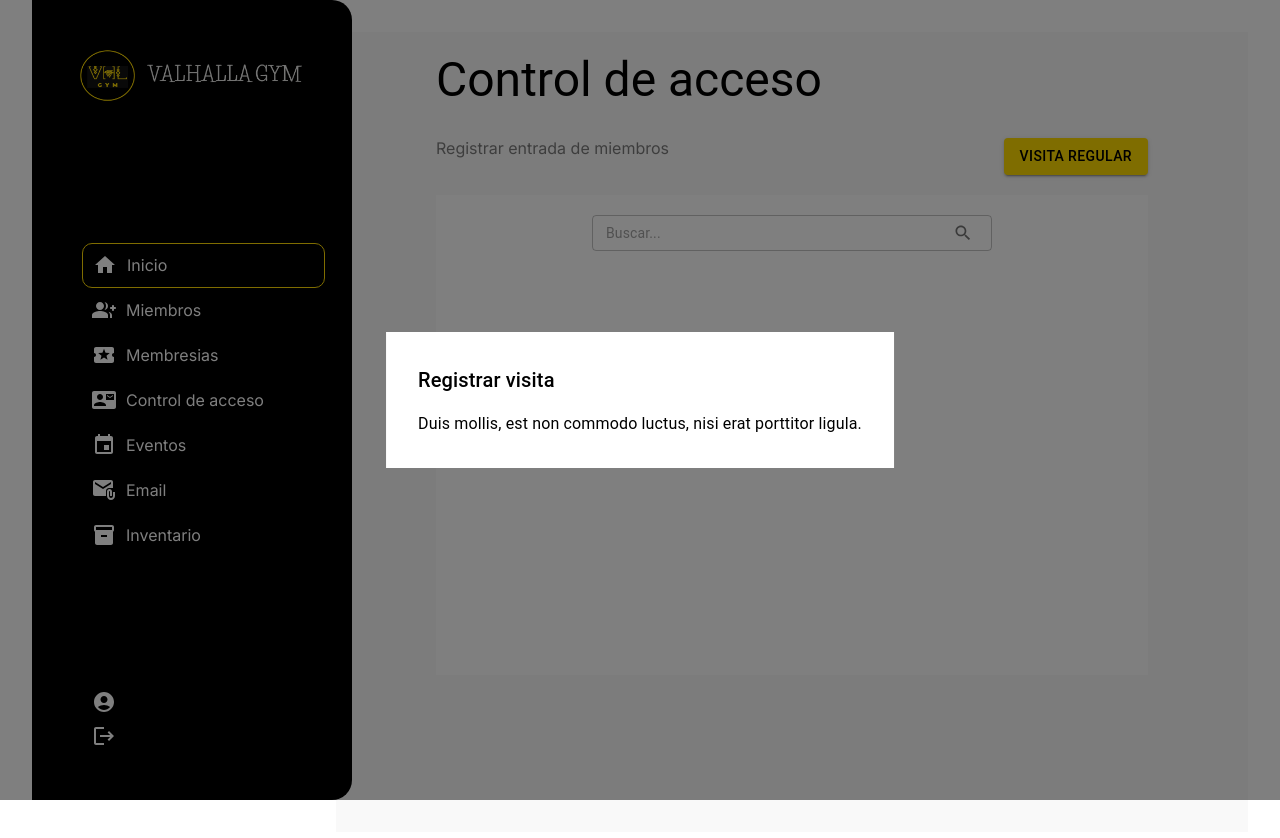
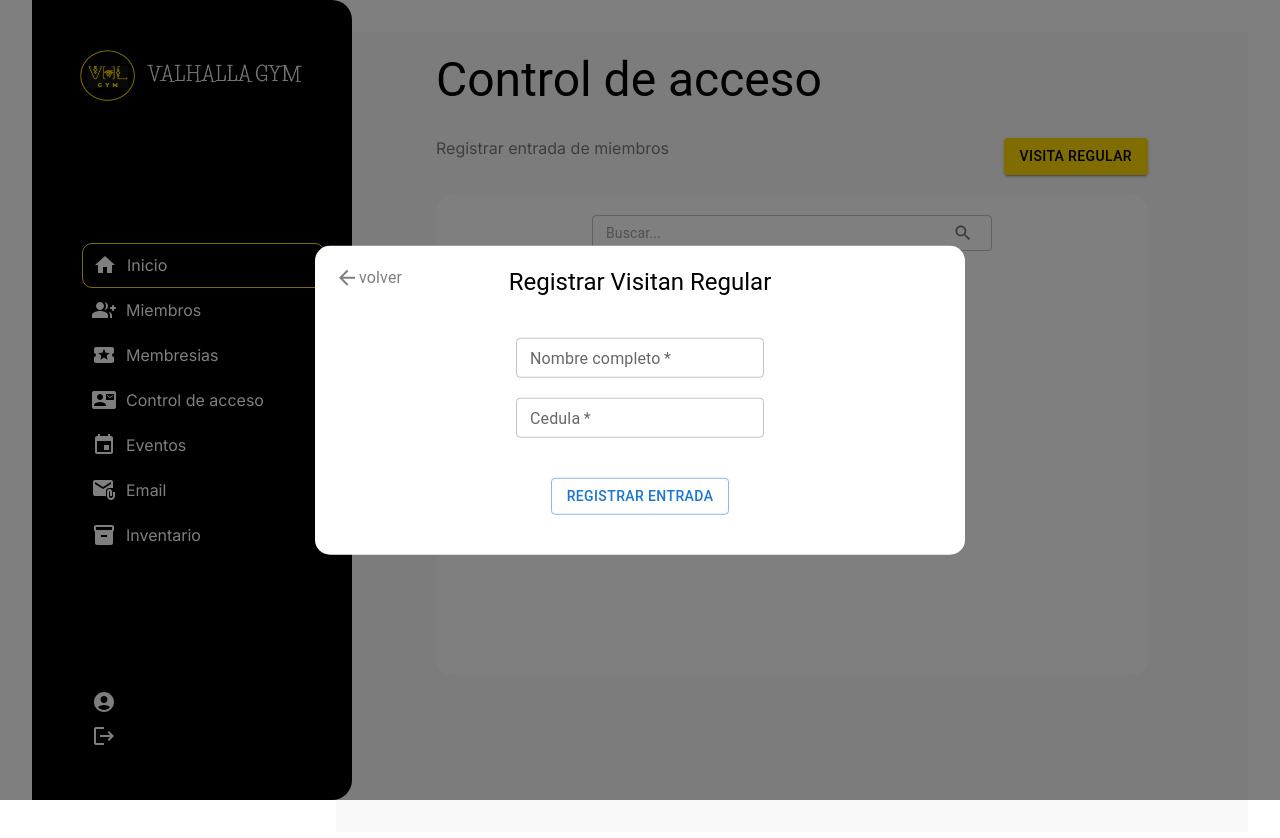
Before and after one commit to pabloocampo1/GymManager-Front-end, a React (Vite) app: page /dashboard/acceso in a window 1280 px wide. Both pictures are taken after a click on the button "VISITA REGULAR". Shown: the top 838 px of the page. Built offline with nearby package versions, Linux system fonts and the light colour scheme; a web font is replaced by a local one.

Commit message:
se configuro la primer verion de control de acceso

```diff
--- a/src/Components/Buttons/ButtonActive.jsx
+++ b/src/Components/Buttons/ButtonActive.jsx
@@ -2,7 +2,7 @@ import { Button } from "@mui/material";
 
 function ButtonActive({text}){
     return(
-        <Button variant="contained" size="small" sx={{borderRadius:4,width:105,height:22,fontSize:12,backgroundColor:"D3D837",
+        <Button variant="contained" size="small" sx={{borderRadius:4,width:105,height:22,fontSize:12,backgroundColor:"#07FF3E", color:"black",
         pointerEvents: "none",  "&:hover": { backgroundColor: "#D3D837" },boxShadow:"none"}}>
           {text}
         </Button>
--- a/src/Components/Buttons/ButtonInactive.jsx
+++ b/src/Components/Buttons/ButtonInactive.jsx
@@ -2,7 +2,7 @@ import { Button } from "@mui/material";
 
 function ButtonInactive({text}){
     return(
-        <Button variant="contained" size="small" sx={{borderRadius:4,width:90,height:22,fontSize:12,backgroundColor:"red",
+        <Button variant="contained" size="small" sx={{borderRadius:4,width:90,MinHeight:22,fontSize:12,backgroundColor:"#FF0F0F",
         pointerEvents: "none",  "&:hover": { backgroundColor: "#D3D837" },boxShadow:"none"}}>
           {text}
         </Button>
--- /dev/null
+++ b/src/Components/DataUserAccesAllInfo.jsx
@@ -0,0 +1,44 @@
+import * as React from 'react';
+import Box from '@mui/material/Box';
+import Typography from '@mui/material/Typography';
+import Modal from '@mui/material/Modal';
+import Button from '@mui/material/Button';
+
+export default function DataUserAccesAllInfo({ open, onClose, data=[] }) {
+    return (
+        <Modal
+            open={open}
+            onClose={onClose}
+            aria-labelledby="modal-modal-title"
+            aria-describedby="modal-modal-description"
+        >
+            <Box
+                sx={{
+                    position: "absolute",
+                    top: "50%",
+                    left: "50%",
+                    transform: "translate(-50%, -50%)",
+                    minWidth: "500px",
+                    bgcolor: "background.paper",
+                    boxShadow: 24,
+                    p: 4,
+                    borderRadius: "15px",
+                }}
+            >
+                <Typography id="modal-modal-title" variant="h6" component="h2">
+                   Usaario: {data.name}
+                </Typography>
+                <Typography id="modal-modal-description" sx={{ mt: 2 }}>
+                    Duis mollis, est non commodo luctus, nisi erat porttitor ligula.
+                </Typography>
+                <Button
+                    onClick={onClose}
+                    variant="contained"
+                    sx={{ mt: 2, display: "block", mx: "auto" }}
+                >
+                    Cerrar
+                </Button>
+            </Box>
+        </Modal>
+    );
+}
--- /dev/null
+++ b/src/Components/DataUserAccesSummaryUI.jsx
@@ -0,0 +1,63 @@
+import { Box, Typography } from '@mui/material';
+
+import ButtonActive from './Buttons/ButtonActive';
+import ButtonInactive from './Buttons/ButtonInactive';
+import {  useEffect, useState } from 'react';
+import DataUserAccesAllInfo from './DataUserAccesAllInfo';
+
+
+const DataUserAccesUI = ({ dataUser = [], isUserSelect }) => {
+    const [open, setOpen] = useState(false);
+    const [dataByUserSelect, setDataUserSelect] = useState({});
+
+    const handleOpen = (infoUser) => {
+        setDataUserSelect(infoUser)
+        setOpen(true)
+    };
+    const handleClose = () => setOpen(false);
+
+   useEffect(() => {
+
+   }, [open])
+
+    return (
+        <Box sx={{
+            width: "100%",
+            height: "auto",
+            bgcolor: "#F9F9F9",
+            border: "1px solid #F9F9F9"
+        }}>
+            {isUserSelect ? (
+                dataUser.length > 0 ? (
+                    dataUser.map((user, index) => (
+                        <Box
+                            onClick={() => handleOpen(user)}
+                            key={index}
+                            sx={{
+                                width: "100%",
+                                display: "flex",
+                                justifyContent: "space-between",
+                                p: "10px 20px",
+                                m: "10px 0px",
+                                alignItems: "center",
+                                bgcolor: "#FFFFFF",
+
+                            }}
+                        >
+                            <Typography variant="h6">{user.name}</Typography>
+                            <Typography variant="body2">DNI: {user.DNI}</Typography>
+                            {user.status ? <ButtonActive text={"Activo"} /> : <ButtonInactive text={"Membresia vencida"} />}
+                        </Box>
+                    ))
+                ) : (
+                    <Typography color="white" textAlign="center">No se encontraron </Typography>
+                )
+            ) : console.log("perra")
+            }
+            {open && <DataUserAccesAllInfo open={open} onClose={handleClose} data={dataByUserSelect} />
+            }
+        </Box>
+    );
+};
+
+export default DataUserAccesUI;
--- a/src/Components/Modals/ModalVisitRegular.jsx
+++ b/src/Components/Modals/ModalVisitRegular.jsx
@@ -1,10 +1,31 @@
 import * as React from 'react';
 import Box from '@mui/material/Box';
-import Button from '@mui/material/Button';
 import Typography from '@mui/material/Typography';
 import Modal from '@mui/material/Modal';
+import { ArrowBack } from '@mui/icons-material';
+import { Button, TextField } from '@mui/material';
 
 export default function ModalVisitRegular({ open, handleClose }) {
+
+    const [userDataVisit, setUserDataVisit] = React.useState({
+        name: null,
+        DNI: null,
+    })
+
+   const handleInputChange = (e) => {
+    setUserDataVisit({
+        ...userDataVisit,
+        [e.target.name]: e.target.value,
+    });
+};
+
+const handleSubmit = (event) => {
+    event.preventDefault();
+
+    console.log("Datos enviados:", userDataVisit);
+    handleClose();
+};
+
     return (
         <Modal
             open={open}
@@ -18,17 +39,27 @@ export default function ModalVisitRegular({ open, handleClose }) {
                     top: '50%',
                     left: '50%',
                     transform: 'translate(-50%, -50%)',
-          minWidth: "500px",
+                    minWidth: "650px",
                     bgcolor: 'background.paper',
-          p: 4,
+                    p: "20px",
+                    borderRadius: "15px"
                 }}
             >
-        <Typography id="modal-modal-title" variant="h6" component="h2" sx>
-            Registrar visita
+                <Box sx={{ position: "relative", width: "100%", height: "auto", display: "flex", pb: "40px", justifyContent: "center" }}>
+                    <Box sx={{ position: "absolute", left: "0", display: "flex", justifyContent: "center", alignItems: "center", cursor: "alias" }} onClick={() => handleClose()}>
+                        <ArrowBack sx={{ opacity: "0.50" }} /> <Typography sx={{ opacity: "0.50" }}>volver</Typography>
+                    </Box>
+                    <Typography id="modal-modal-title" variant="h5">
+                        Registrar Visitan Regular
                     </Typography>
-        <Typography id="modal-modal-description" sx={{ mt: 2 }}>
-          Duis mollis, est non commodo luctus, nisi erat porttitor ligula.
-        </Typography>
+                </Box>
+                <Box sx={{ width: "100%", height: "auto",}}>
+                    <form onSubmit={(e) => {handleSubmit(e), handleClose()}} style={{display: "flex", flexDirection: 'column', justifyContent: "center", alignItems: "center"}} >
+                        <TextField id="outlined-search" name='name'  label="Nombre completo" size='small' type="text" required onChange={handleInputChange} sx={{ pb: "20px", borderRadius: "15px" }} />
+                        <TextField id="outlined-search" name='DNI'  label="Cedula" size='small' type="number"required onChange={handleInputChange} sx={{}} />
+                        <Button type='submit' variant='outlined' sx={{ mt: "40px", mb: "20px", }}>Registrar Entrada</Button>
+                    </form>
+                </Box>
             </Box>
         </Modal>
     );
--- a/src/Pages/ControlAcces.jsx
+++ b/src/Pages/ControlAcces.jsx
@@ -1,20 +1,34 @@
 import { Box, Button, Typography } from '@mui/material';
-import React, { useState } from 'react';
+import React, { useEffect, useState } from 'react';
 import SearchInput from '../Components/SearchInputComponent';
 import ModalVisitRegular from '../Components/Modals/ModalVisitRegular';
+import DataUserAccesUI from '../Components/DataUserAccesSummaryUI';
+
 
 function ControlAcces() {
+    const [isSelectUser, setIsSelectUer] = useState(false);
     const [open, setOpen] = useState(false);
-      const handleOpen = () => setOpen(true);
-      const handleClose = () => setOpen(false);
+    const handleOpen = () => setOpen(true);
+    const handleClose = () => setOpen(false);
+    const [userData] = useState([
+        { name: "Juan Pérez", DNI: "12345678", age: 25, role: "Administrador", status:true },
+    { name: "Ana Gómez", DNI: "87654321", age: 30, role: "Usuario", status:false },
+    { name: "Carlos López", DNI: "11223344", age: 28, role: "Moderador", status:true }
+    ]);
 
    const [searchTerm, setSearchTerm] = useState("");
 
    const handleInputSearch = (value) => {
         setSearchTerm(value)
+        setIsSelectUer(true)
    }
+
+   useEffect(() => {
+    setIsSelectUer(false)
+   }, [])
+
     return (
-        <Box sx={{ width: "100%", minHeight: "100vh", p: "20px 100px", bgcolor: "var(--backgroundWhiteMiddle)", display: "flex", alignItems: "center", flexDirection: "column" }}>
+        <Box sx={{ width: "100%", minHeight: "100vh", p: "20px 100px", bgcolor: "var(--backgroundWhiteMiddle)", display: "flex", alignItems: "center", flexDirection: "column"  }}>
             {open && <ModalVisitRegular open={open} handleClose={handleClose} />}
             <Box sx={{ width: "100%", display: "flex", justifyContent: "start", pb: "30px" }}>
                 <Typography variant='h3'>Control de acceso</Typography>
@@ -23,13 +37,12 @@ function ControlAcces() {
                 <Typography variant='p'sx={{opacity:"0.50"}}>Registrar entrada de miembros</Typography>
                 <Button onClick={handleOpen} variant='contained' sx={{bgcolor:"var(--primary-color)", color:"black"}}>Visita Regular</Button>
             </Box>
-            <Box sx={{ bgcolor: "white", width: "100%", height: "60vh" }}>
+            <Box sx={{ bgcolor: "white", width: "100%", height: "60vh", borderRadius:"15px",}}>
                 <Box sx={{width:"100%", height:"auto",display: "flex", justifyContent: "center", pt:"20px"}}>
                     <SearchInput  onSearch={(value) => handleInputSearch(value)}/>
                 </Box>
-                <Box sx={{}}>
-                    {searchTerm}
-
+                <Box sx={{width:"100%", height:"auto",display: "flex",borderRadius:"15px",overflow:"hidden", justifyContent: "center", pt:"20px"}}>
+                    {searchTerm === "" ? "No hay resultados" : <DataUserAccesUI dataUser={userData} isUserSelect={isSelectUser} />}
                 </Box>
             </Box>
         </Box>
```
Lines whose indentation alone changed are shown as unchanged.
